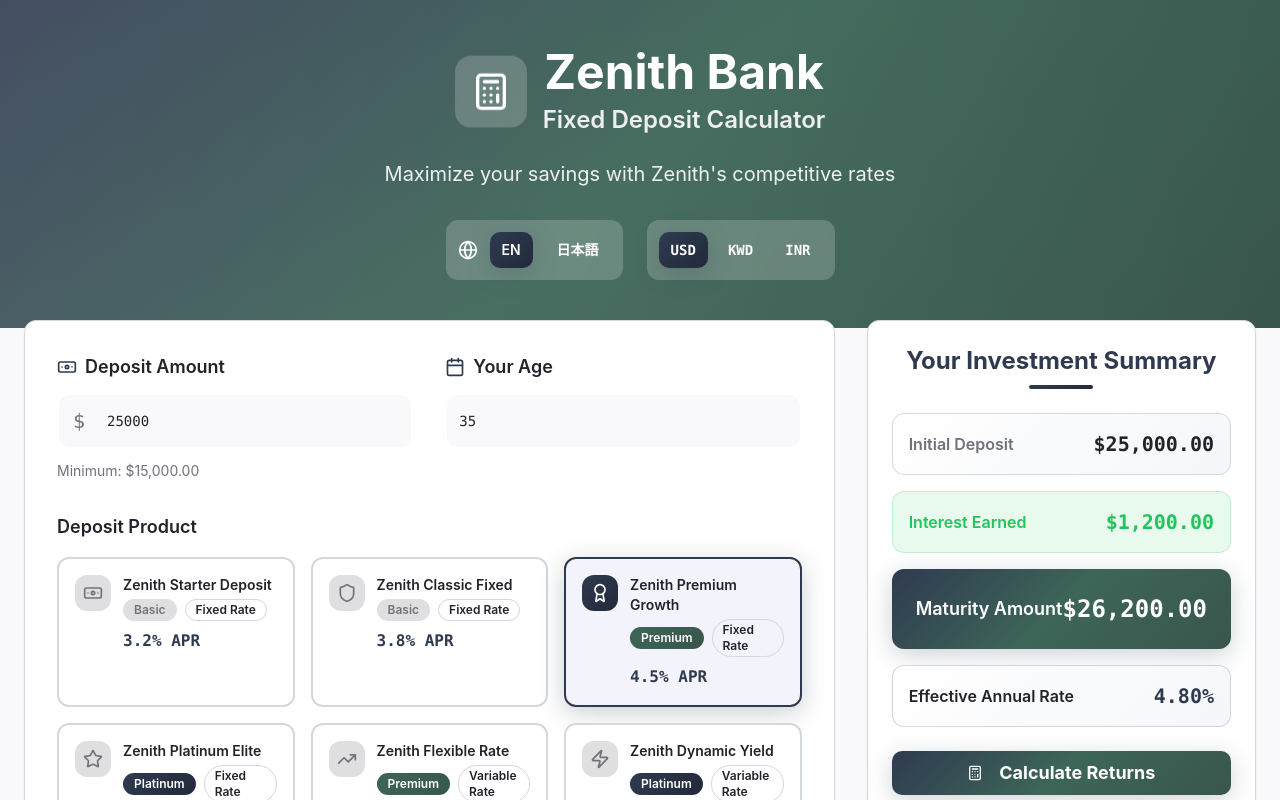
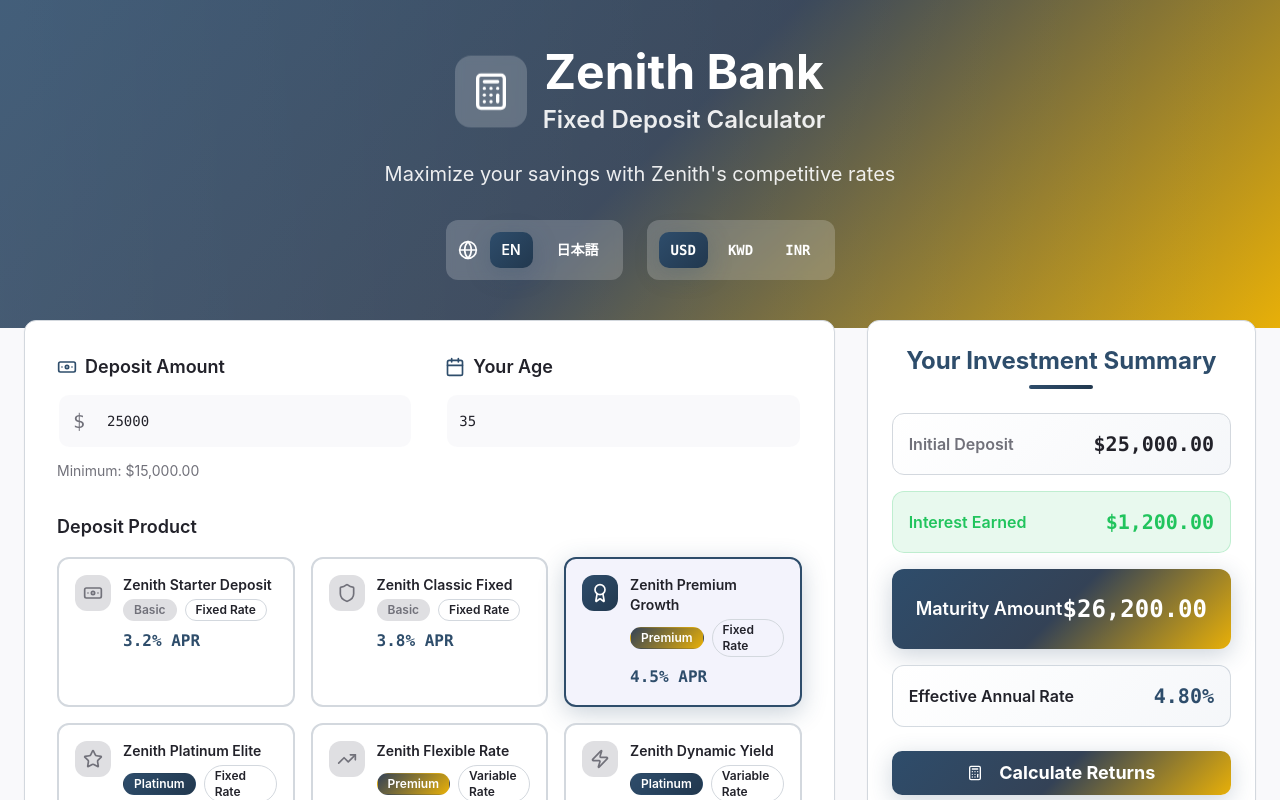
Before and after one commit to Arrowsincoming24/fixed-grow-explorer, a React (Vite) app: page / in a window 1280 px wide. Shown: the top 800 px of the page. Built offline with nearby package versions, Linux system fonts and the light colour scheme.

Commit message:
Refine color palette

```diff
--- a/src/index.css
+++ b/src/index.css
@@ -9,13 +9,13 @@
 @layer base {
   :root {
     /* Core brand colors - Zenith Bank palette */
-    --primary: 220 26% 25%; /* Dark navy blue #334155 */
-    --primary-end: 220 26% 18%; /* Darker navy #1e293b */
+    --primary: 210 40% 30%; /* Professional navy blue #2d4a6b */
+    --primary-end: 210 40% 22%; /* Deeper navy #1e3349 */
     --primary-foreground: 0 0% 100%;
 
     /* Secondary colors */
-    --secondary-green: 159 25% 32%; /* Dark forest green #475569 */
-    --secondary-mint: 160 20% 28%; /* Muted teal #3f4f56 */
+    --secondary-slate: 215 25% 27%; /* Professional slate #3b4a5c */
+    --secondary-gold: 45 93% 47%; /* Banking gold #e8b339 */
     --secondary-foreground: 0 0% 100%;
 
     /* Light theme backgrounds */
@@ -32,14 +32,14 @@
     --muted-foreground: 240 4% 46%;
 
     /* Interactive elements */
-    --accent: 220 26% 25%;
+    --accent: 210 40% 30%;
     --accent-foreground: 0 0% 100%;
 
     /* Form elements */
     --input: 0 0% 100%;
     --input-foreground: 240 10% 15%;
-    --border: 220 15% 85%;
-    --ring: 220 26% 25%;
+    --border: 215 15% 85%;
+    --ring: 210 40% 30%;
 
     /* Status colors */
     --destructive: 0 84% 60%;
@@ -50,17 +50,17 @@
     --warning-foreground: 0 0% 100%;
 
     /* Enhanced gradients */
-    --gradient-primary: linear-gradient(135deg, hsl(220 26% 25%), hsl(220 26% 18%));
-    --gradient-secondary: linear-gradient(135deg, hsl(159 25% 32%), hsl(160 20% 28%));
-    --gradient-hero: linear-gradient(135deg, hsl(220 26% 25%) 0%, hsl(159 25% 32%) 50%, hsl(160 20% 28%) 100%);
-    --gradient-card: linear-gradient(135deg, hsl(0 0% 100%) 0%, hsl(220 30% 97%) 100%);
-    --gradient-accent: linear-gradient(45deg, hsl(220 26% 25%), hsl(220 26% 35%));
+    --gradient-primary: linear-gradient(135deg, hsl(210 40% 30%), hsl(210 40% 22%));
+    --gradient-secondary: linear-gradient(135deg, hsl(215 25% 27%), hsl(45 93% 47%));
+    --gradient-hero: linear-gradient(135deg, hsl(210 40% 30%) 0%, hsl(215 25% 27%) 50%, hsl(45 93% 47%) 100%);
+    --gradient-card: linear-gradient(135deg, hsl(0 0% 100%) 0%, hsl(215 30% 97%) 100%);
+    --gradient-accent: linear-gradient(45deg, hsl(210 40% 30%), hsl(210 40% 40%));
 
     /* Enhanced shadows */
-    --shadow-soft: 0px 4px 20px rgba(51, 65, 85, 0.15);
+    --shadow-soft: 0px 4px 20px rgba(45, 74, 107, 0.15);
     --shadow-card: 0px 8px 30px rgba(0, 0, 0, 0.08);
-    --shadow-button: 0px 6px 25px rgba(51, 65, 85, 0.25);
-    --shadow-hero: 0px 20px 60px rgba(51, 65, 85, 0.2);
+    --shadow-button: 0px 6px 25px rgba(45, 74, 107, 0.25);
+    --shadow-hero: 0px 20px 60px rgba(45, 74, 107, 0.2);
 
     /* Border radius */
     --radius: 0.75rem;
--- a/tailwind.config.ts
+++ b/tailwind.config.ts
@@ -34,8 +34,8 @@ export default {
 					foreground: 'hsl(var(--primary-foreground))'
 				},
 				secondary: {
-					green: 'hsl(var(--secondary-green))',
-					mint: 'hsl(var(--secondary-mint))',
+					slate: 'hsl(var(--secondary-slate))',
+					gold: 'hsl(var(--secondary-gold))',
 					foreground: 'hsl(var(--secondary-foreground))'
 				},
 				destructive: {
```
